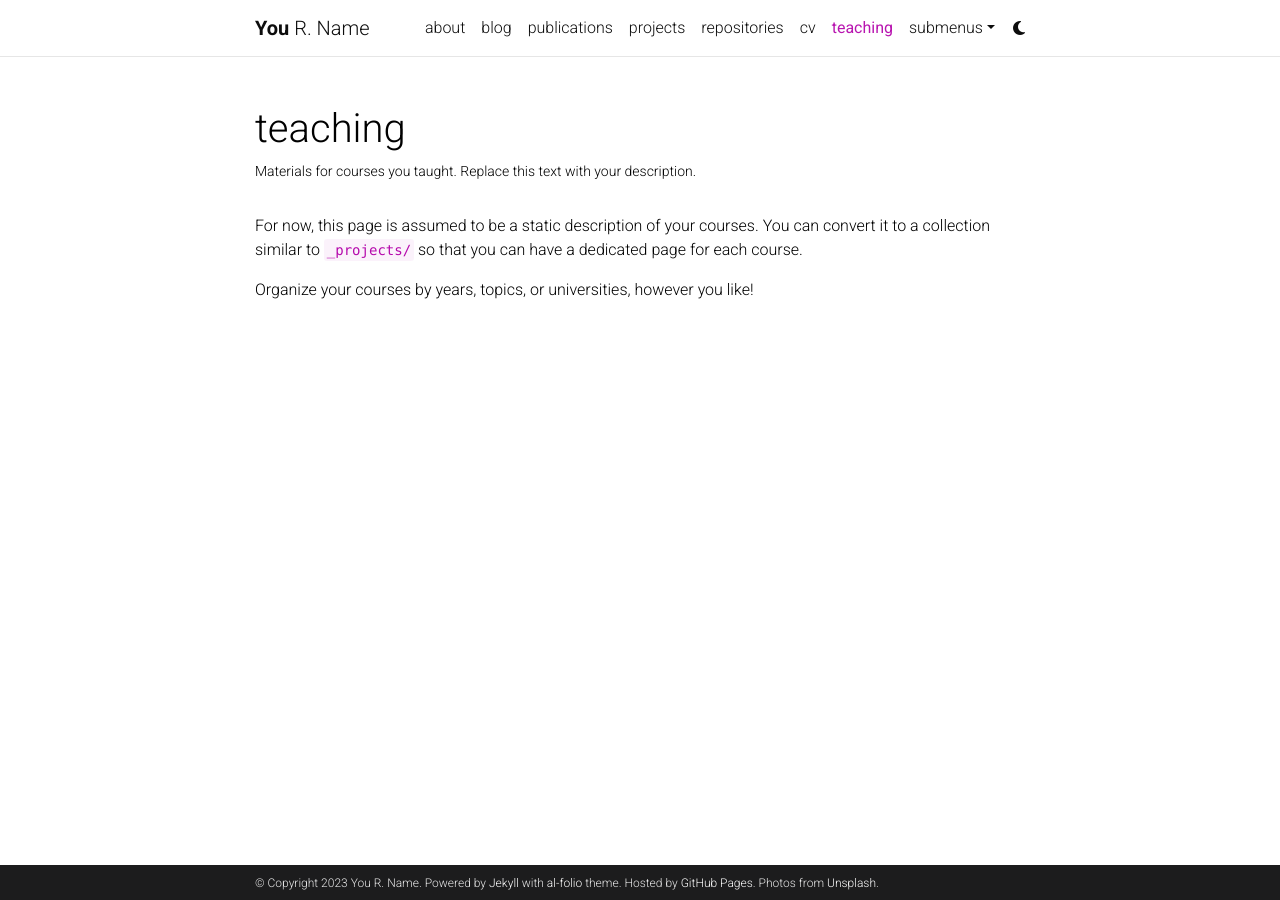
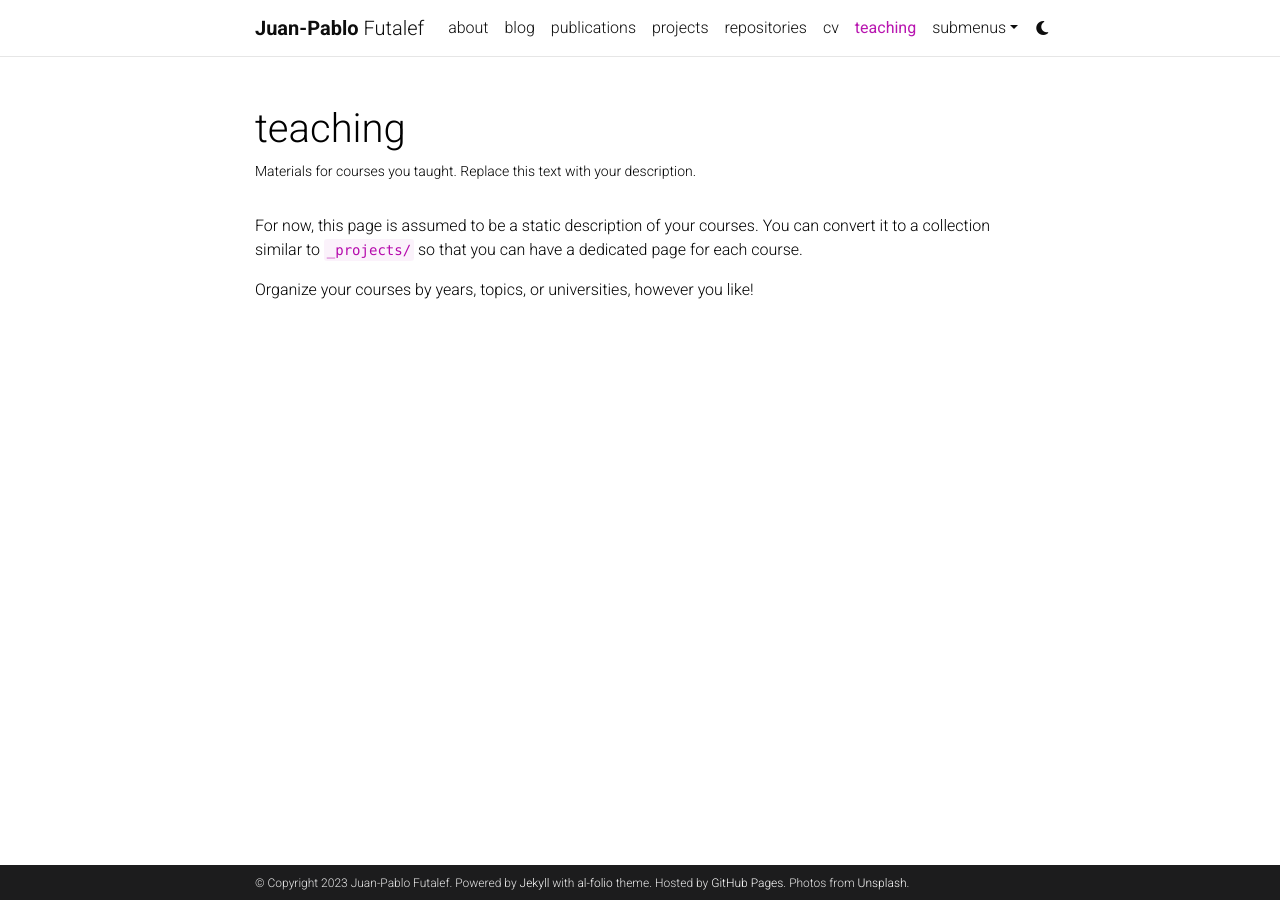
Before and after one commit to jpfutalef/jpfutalef.github.io, a Jekyll site: the page built from _pages/teaching.md, in a window 1280 px wide. Built offline with Jekyll 4.4.1, drawn with Linux system fonts in a browser that asks for light colours; comment, search, counter and statistics services are not loaded; a style sheet for code colours, icons or effects is not loaded.

Commit message:
First modifications

```diff
--- a/_config.yml
+++ b/_config.yml
@@ -3,9 +3,9 @@
 # -----------------------------------------------------------------------------
 
 title: blank # the website title (if blank, full name will be used instead)
-first_name: You
-middle_name: R.
-last_name: Name
+first_name: Juan-Pablo
+middle_name:
+last_name: Futalef
 email: you@example.com
 description: > # the ">" symbol means to ignore newlines until "footer_text:"
   A simple, whitespace theme for academics. Based on [*folio](https://github.com/bogoli/-folio) design.
@@ -18,8 +18,8 @@
 lang: en # the language of your site (for example: en, fr, cn, ru, etc.)
 icon: ⚛️  # the emoji used as the favicon (alternatively, provide image name in /assets/img/)
 
-url: https://alshedivat.github.io # the base hostname & protocol for your site
-baseurl: /al-folio # the subpath of your site, e.g. /blog/
+url: https://jpfutalef.github.io # the base hostname & protocol for your site
+baseurl:  # the subpath of your site, e.g. /blog/
 last_updated: false # set to true if you want to display last updated in the footer
 impressum_path:  # set to path to include impressum link in the footer, use the same path as permalink in a page, helps to conform with EU GDPR
 
```
